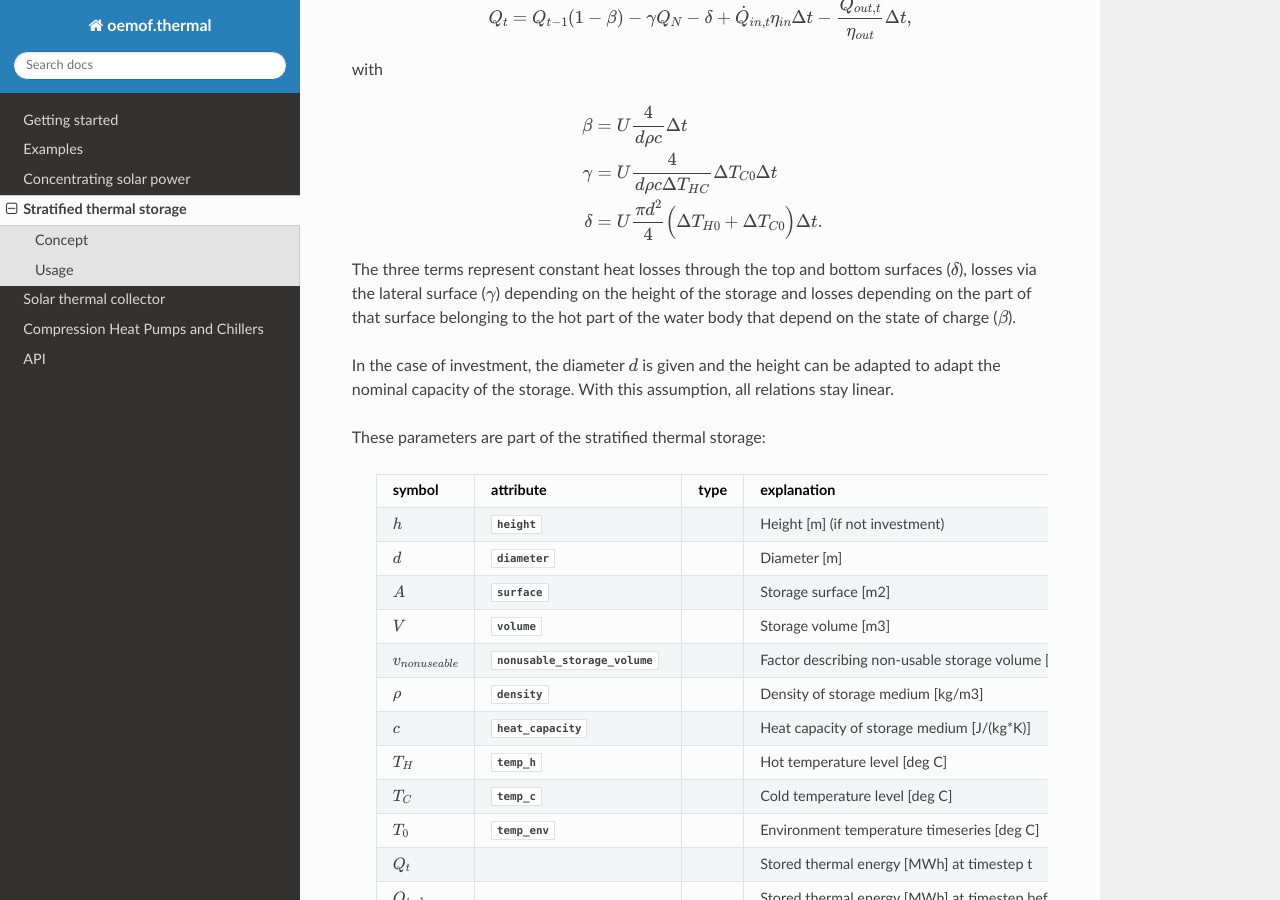
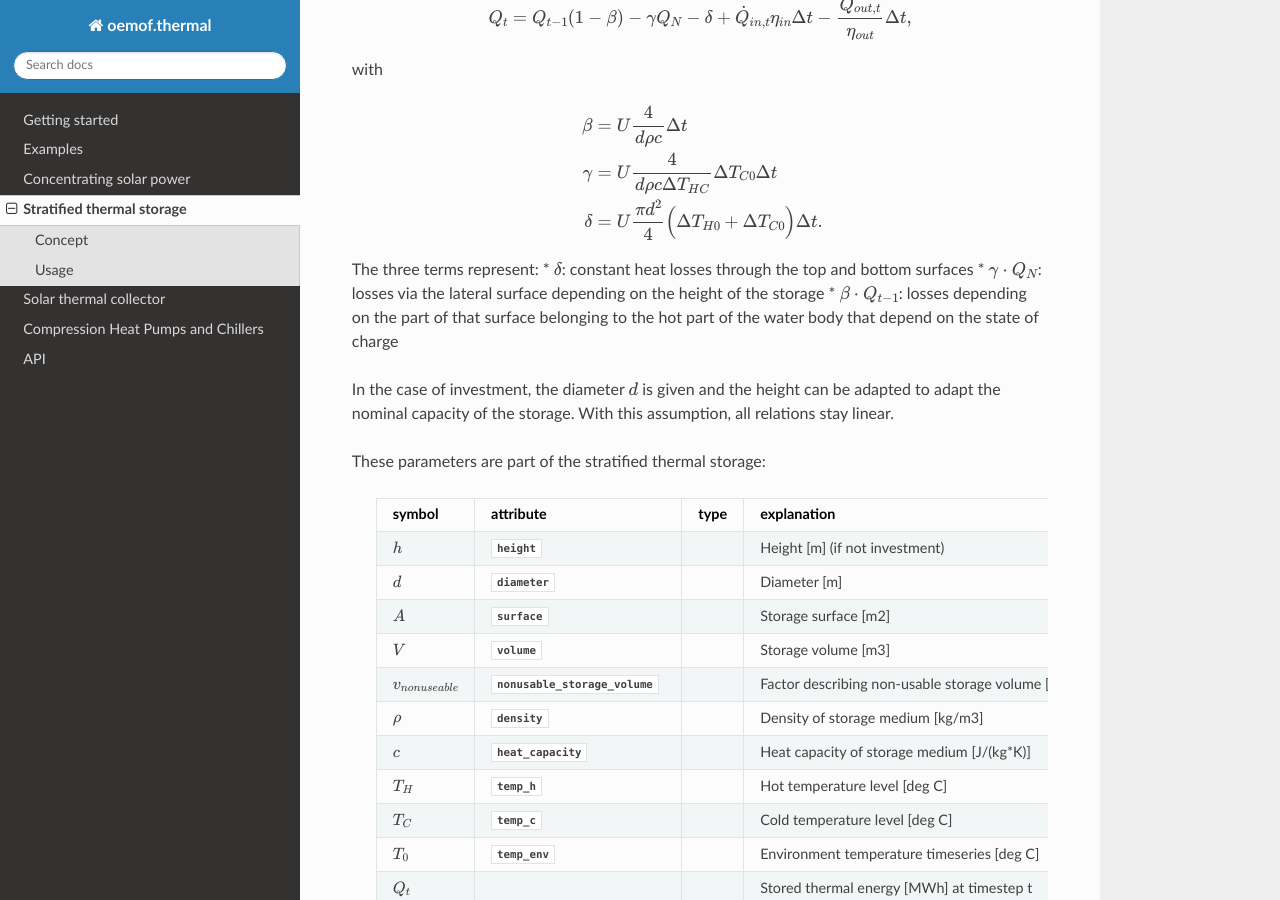
Before and after one commit to oemof/oemof-thermal, a Sphinx documentation site: the page built from docs/stratified_thermal_storage.rst, in a window 1280 px wide and 900 px high, scrolled down 1056 px. Built offline with Sphinx 7.4.7 and the Read the Docs theme 2.0.0, drawn with Linux system fonts in a browser that asks for light colours; formulas are drawn with MathJax 3; pages that are not in the unit, such as notebooks, are missing from menus.

Commit message:
Change description of the different losses

```diff
--- a/docs/stratified_thermal_storage.rst
+++ b/docs/stratified_thermal_storage.rst
@@ -48,10 +48,13 @@ with
   \delta &= U \frac{\pi d^2}{4}\Big(\Delta T_{H0} + \Delta T_{C0}\Big) \Delta t.
 
 
-The three terms represent constant heat losses through the top and bottom surfaces
-(:math:`\delta`), losses via the lateral surface (:math:`\gamma`) depending on the
-height of the storage and losses depending on the part of that surface belonging to the
-hot part of the water body that depend on the state of charge (:math:`\beta`).
+The three terms represent:
+* :math:`\delta`: constant heat losses through the top and bottom surfaces
+* :math:`\gamma \cdot Q_N`: losses via the lateral surface depending on the
+height of the storage
+* :math:`\beta \cdot Q_{t-1}`: losses depending on the part of that surface
+belonging to the hot part of the water body that depend on the state of charge
+
 
 In the case of investment, the diameter :math:`d` is given and the height can be
 adapted to adapt the nominal capacity of the storage. With this assumption,
```
